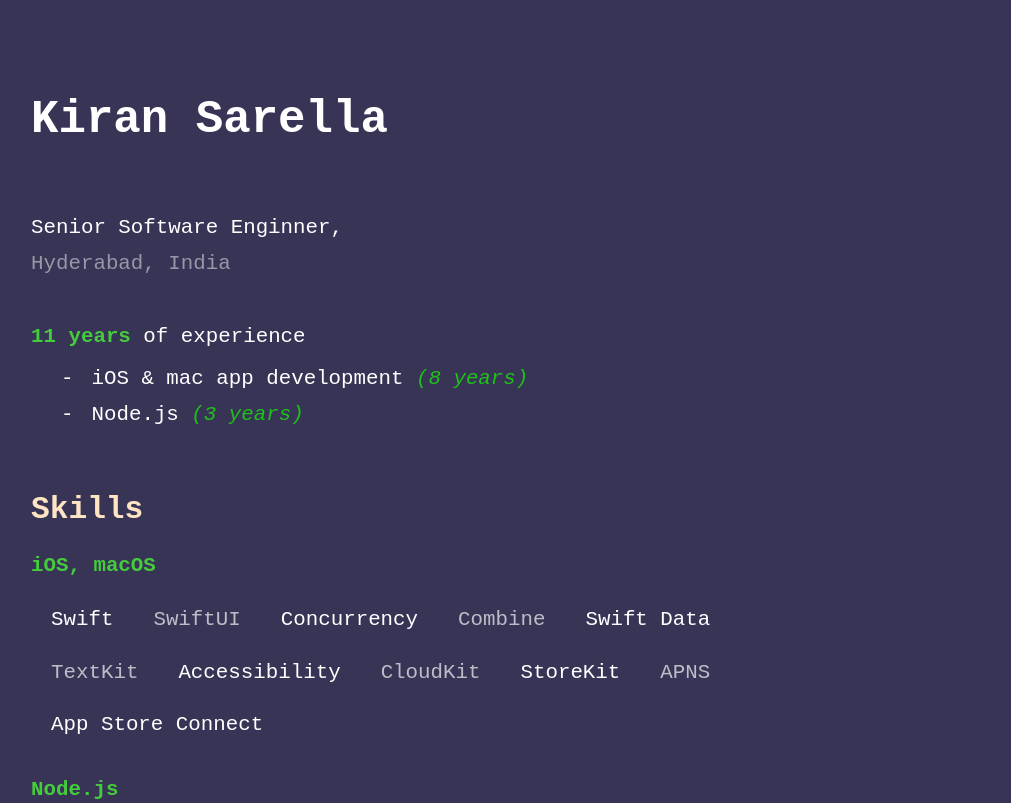
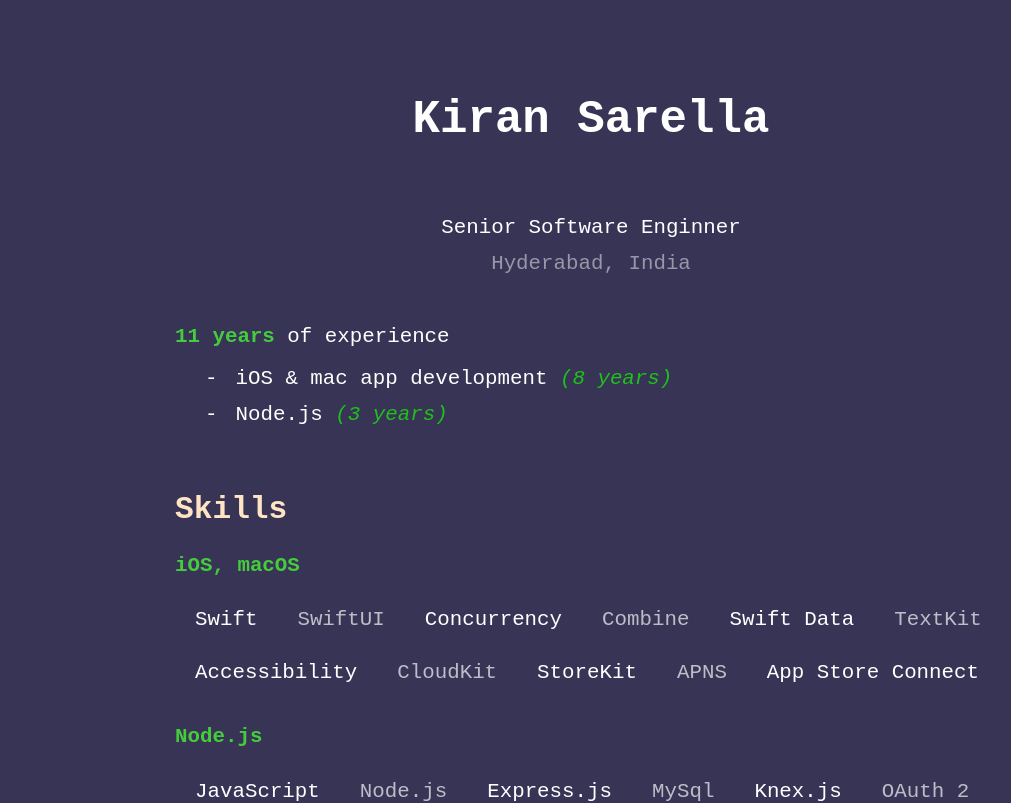
Before and after one commit to KiranSarella/KiranSarella.github.io, a SvelteKit app: page / in a window 1280 px wide. Shown: the top 803 px of the page, without its empty margins (49-1060 px from the left). Built offline with nearby package versions, Linux system fonts and the light colour scheme.

Commit message:
resonsive

```diff
--- a/src/routes/+page.svelte
+++ b/src/routes/+page.svelte
@@ -4,14 +4,18 @@
 
 </script>
 
+<div class="centertext">
 <h1>Kiran Sarella</h1>
 
-Senior Software Enginner, <div class="light">Hyderabad, India</div>
-<div></div>
+Senior Software Enginner
+<div class="light">Hyderabad, India</div>
+</div>
+
 
 <div></div>
 <br>
 <b>11 years</b> of experience
+<div>
     <div class="dashlist">
         <ul>
             <li>
@@ -22,6 +26,8 @@
             </li>
         </ul>
     </div>
+</div>
+
 
 <h2>
     Skills
--- a/src/routes/style.css
+++ b/src/routes/style.css
@@ -5,7 +5,32 @@
     font-family: 'Fira Code', monospace;
     line-height: 1.75;
     font-size: 1.3em;
+    width: 50%; /* Or any specific width */
+    margin: 80px auto 160px auto; /* Centers the block element horizontally */
 }
+
+/* Media query for smaller screens */
+@media (max-width: 768px) {
+    body {
+      width: 95%; /* Adjust to 90% on smaller screens */
+      max-width: none; /* Remove maximum width */
+      font-size: 1em;
+    }
+}
+
+/* Media query for smaller screens */
+@media (max-width: 1424px) {
+    body {
+      width: 65%; /* Adjust to 90% on smaller screens */
+      max-width: none; /* Remove maximum width */
+    }
+}
+
+.centertext {
+    text-align: center;
+}
+
+
 
 h1 {
     font-size: 2.2em;
@@ -24,6 +49,7 @@
 .dashlist ul {
     margin: 5px 0px 0px 0px;
     list-style: none; /* Remove the default bullet points */
+    text-align: left;
 }
 
 .dashlist ul li::before {
@@ -47,7 +73,7 @@
 
 .tabs ul {
     list-style-type: none;  /* Remove bullet points */
-    margin: 10px 300px 20px 0px;
+    margin: 10px 0px 20px 0px;
     padding: 0;
     display: flex;  /* Align list items horizontally */
     flex-wrap: wrap;  /* Allow wrapping to the next line */
@@ -66,7 +92,7 @@
 }
 
 .link {
-    margin: 10px;
+    margin: 30px;
     color: #fff;
     display: flex;
     flex-direction: column;
```
Lines whose indentation alone changed are shown as unchanged.
